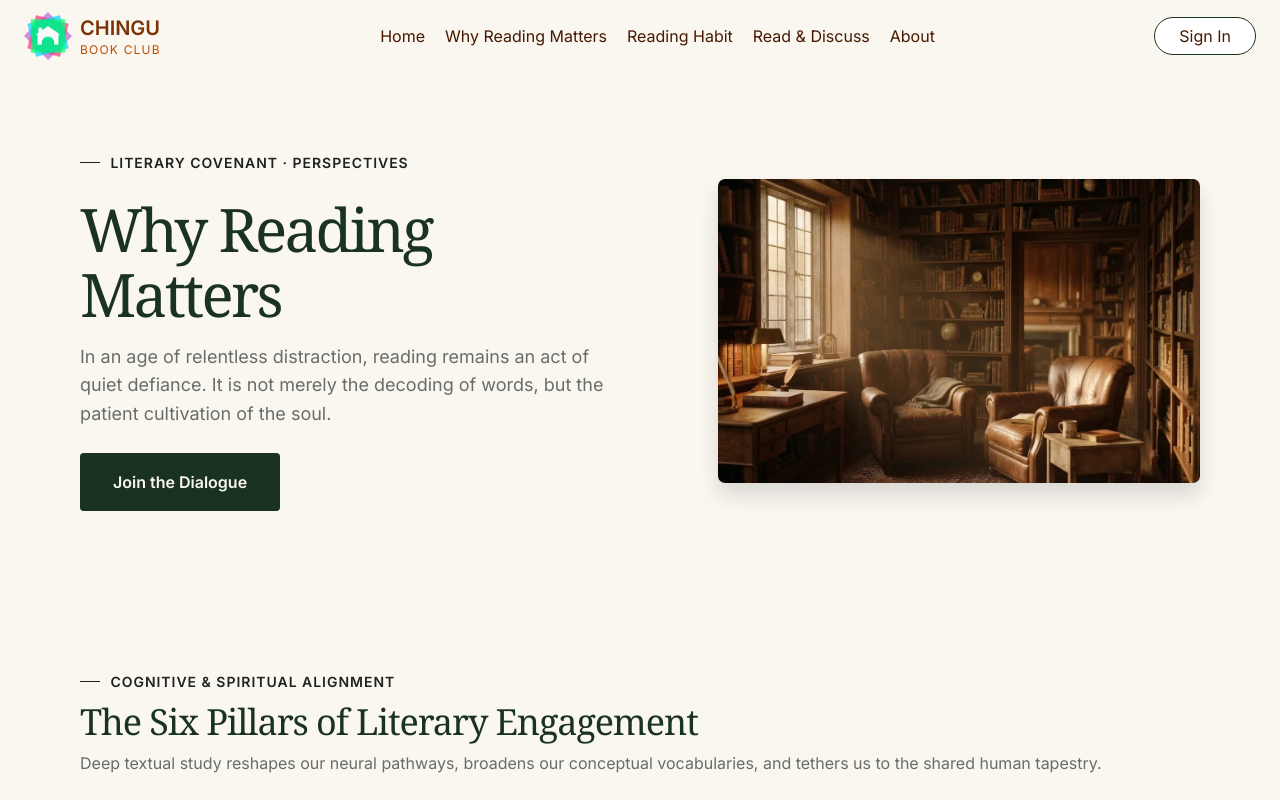
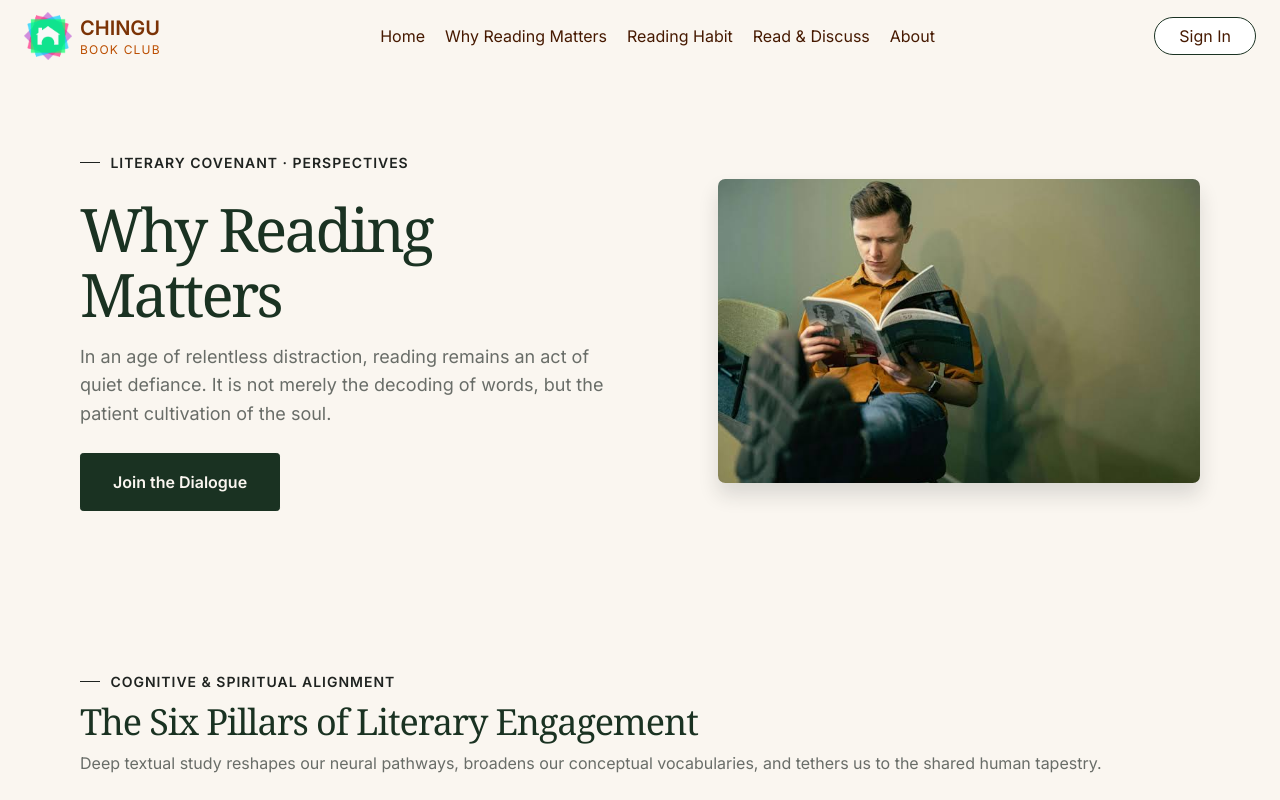
Before and after one commit to chingu-voyages/V62-tier3-team-34, an Angular app in the folder client/: page /why-reading-matters in a window 1280 px wide. Shown: the top 800 px of the page. Built offline with nearby package versions, Linux system fonts and the light colour scheme.

Commit message:
Add new hero image for Why Reading Matters page.

```diff
--- a/client/src/app/pages/why-reading-matters/why-reading-matters.html
+++ b/client/src/app/pages/why-reading-matters/why-reading-matters.html
@@ -11,7 +11,7 @@
     </div>
     <img
       class="hero-image"
-      src="/images/home_hero.webp"
+      src="/images/why-read.jpg"
       alt="A sunlit reading room lined with books and comfortable chairs"
     />
   </section>
```
Also changed, not shown: client/public/images/why-read.jpg (added).
